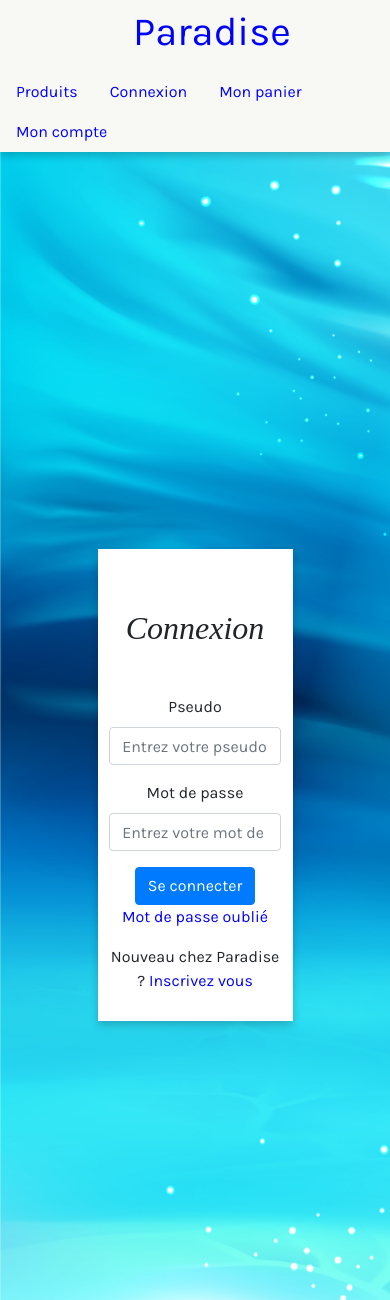
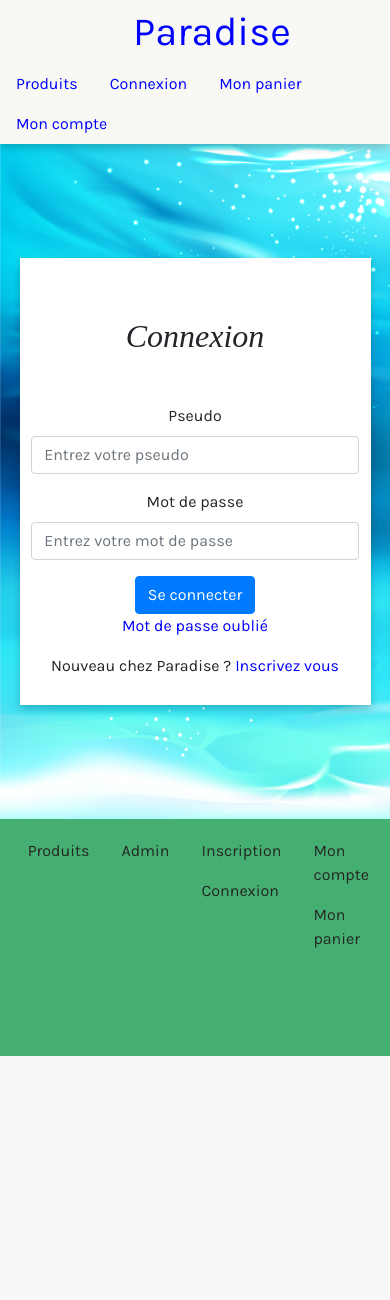
Before and after one commit to Artemis1997-D/paradise, a PHP site: page /login.php in a window 390 px wide. Shown: the top 1300 px of the page. After the commit the page ends 1056 px from the top, so only its background shows below. Run offline with PHP 8.4, Linux system fonts and the light colour scheme.

Commit message:
change css

```diff
--- a/asset/style/style.css
+++ b/asset/style/style.css
@@ -130,6 +130,7 @@ h5 {
 }
 
 /*-----------Page Produits---------*/
+
 
 .liste-produit{
   display: flex;
@@ -459,13 +460,18 @@ h3 {
 
 /*---------------Mobile---------------------------------*/
 
-@media(max-width: 321px) {
+@media(max-width: 414px) {
 
   /*------Home-------------------*/
 
-  #home {
+#home {
     text-align: center;
     margin: auto;
-  }
-
 }
+.connexion-inscription {
+    width: 90%;
+}
+#hero-login {
+  height: 80vh;
+}
+}
```
Also changed, not shown: 4 other files.
